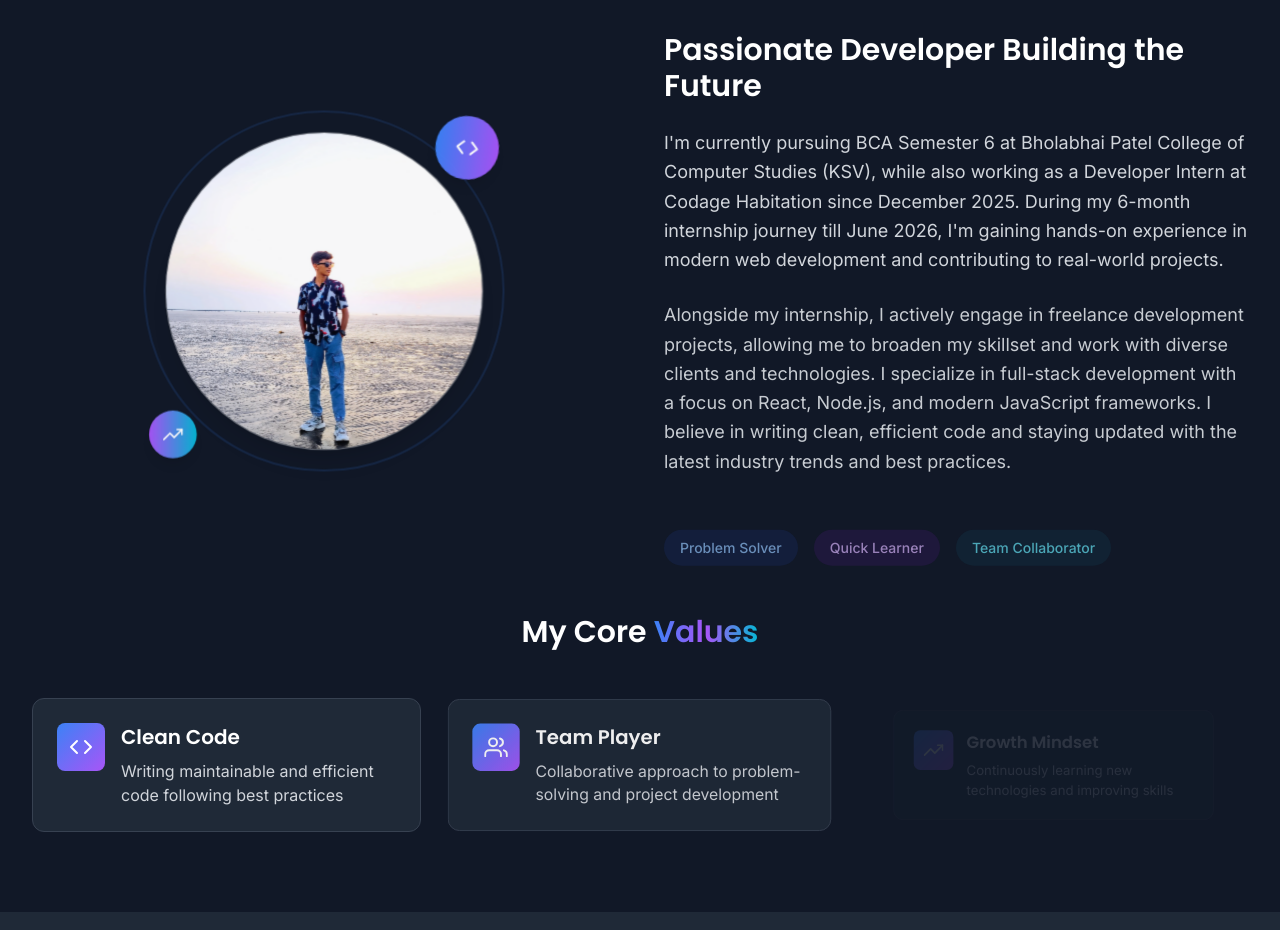
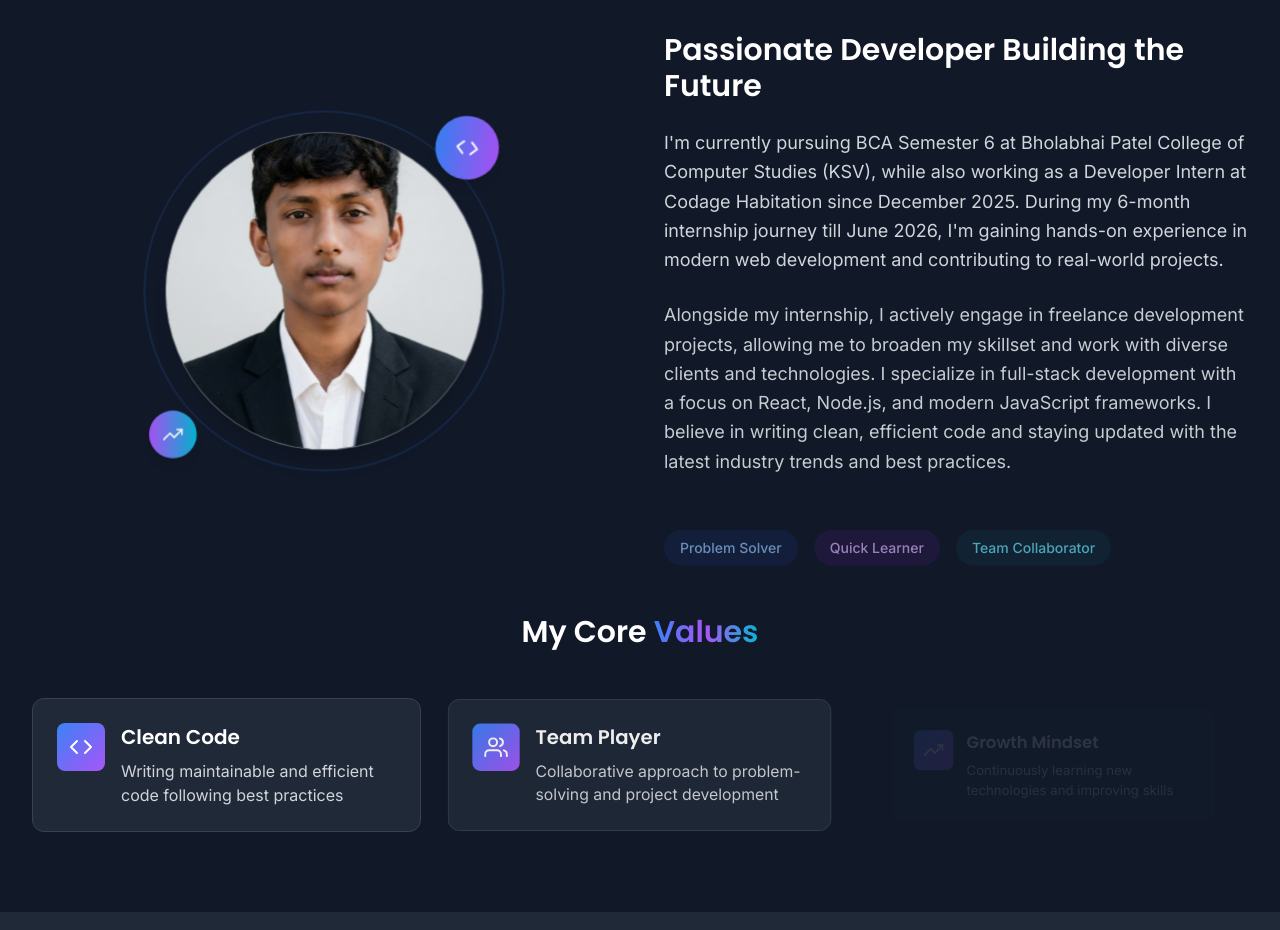
Before and after one commit to vivekjoshi53/vivekjoshi-portfolio, a React (Create React App) app: page / in a window 1280 px wide. Shown: the part 980-1910 px from the top of the page. Built offline with nearby package versions, Linux system fonts and the light colour scheme.

Commit message:
Update About and Contact components, add images

```diff
--- a/src/components/About.js
+++ b/src/components/About.js
@@ -147,7 +147,7 @@ const About = ({ activeSection, setActiveSection }) => {
               >
                 <div className="w-64 h-64 md:w-80 md:h-80 rounded-full overflow-hidden border border-white/30 backdrop-blur-sm shadow-xl bg-white/10">
                   <img
-                    src="/img1.webp"
+                    src="/IMG_20260227_173700.png"
                     alt="Vivek Joshi - Developer Portrait"
                     className="w-full h-full object-cover"
                   />
--- a/src/components/Contact.js
+++ b/src/components/Contact.js
@@ -83,7 +83,7 @@ Best regards,
 ${formData.name}`;
 
     const encodedMessage = encodeURIComponent(message);
-    const whatsappUrl = `https://wa.me/9106129458?text=${encodedMessage}`;
+    const whatsappUrl = `https://wa.me/+91 9106129458?text=${encodedMessage}`;
 
     try {
       // Open WhatsApp in new tab
@@ -111,7 +111,7 @@ ${formData.name}`;
 
   const handleWhatsAppClick = () => {
     const quickMessage = encodeURIComponent("Hi Vivek! I saw your portfolio and would like to connect.");
-    const whatsappUrl = `https://wa.me/9106129458?text=${quickMessage}`;
+    const whatsappUrl = `https://wa.me/+91 9106129458?text=${quickMessage}`;
     window.open(whatsappUrl, '_blank', 'noopener,noreferrer');
   };
 
@@ -126,7 +126,7 @@ ${formData.name}`;
       icon: FiPhone,
       title: "Phone",
       value: "+91 9106129458",
-      link: "tel:+919106129458"
+      link: "tel:+91 9106129458"
     },
     {
       icon: FiMapPin,
```
Also changed, not shown: public/IMG_20260227_173700.png (added), src/IMG_20260227_173700.png (added).
